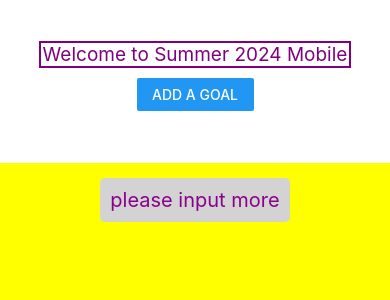
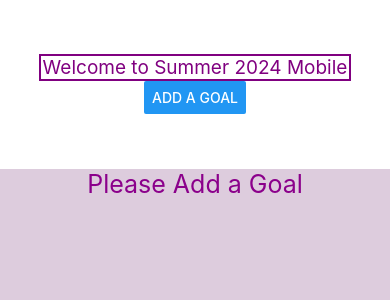
Before and after one commit to cold-flatwhite/Summer24, a React Native app: screen / in a window 390 px wide. Shown: the top 300 px of the page. Built offline with nearby package versions, Linux system fonts and the light colour scheme.

Commit message:
change some styles in App.js

```diff
--- a/App.js
+++ b/App.js
@@ -20,6 +20,7 @@ export default function App() {
 
   function handleInputData(data) {
     const newGoal = { text: data, id: Math.random() };
+    //use updater function when updating the state variable based on existing values
     setGoals((currentGoals) => {
       return [...currentGoals, newGoal];
     });
@@ -27,7 +28,7 @@ export default function App() {
     setModalVisible(false);
   }
 
-  function handleCancel() {
+  function dismissModal() {
     setModalVisible(false);
   }
 
@@ -43,8 +44,7 @@ export default function App() {
   return (
     <SafeAreaView style={styles.container}>
       <View style={styles.topContainer}>
-        <Header appName={appName} />
-        <View style={styles.buttonContainer}>
+        <Header appName={appName} theme="dark" />
         <Button
           title="Add a goal"
           onPress={() => {
@@ -52,11 +52,16 @@ export default function App() {
           }}
         />
       </View>
-      </View>
+
+      <Input
+        inputHandler={handleInputData}
+        isModalVisible={modalVisible}
+        cancelHandler={dismissModal}
+      />
 
       <View style={styles.bottomContainer}>
         {goals.length === 0 ? (
-          <Text style={styles.textStyle}>please input more</Text>
+          <Text style={styles.textStyle}>Please Add a Goal</Text>
         ) : (
           <FlatList
             renderItem={({ item }) => {
@@ -65,11 +70,6 @@ export default function App() {
             data={goals}
           />
         )}
-        <Input
-          inputHandler={handleInputData}
-          isModalVisible={modalVisible}
-          cancelHandler={handleCancel}
-        />
       </View>
 
       <StatusBar style="auto" />
@@ -83,6 +83,18 @@ const styles = StyleSheet.create({
     backgroundColor: "#fff",
     justifyContent: "center",
   },
+  textStyle: {
+    color: "darkmagenta",
+    fontSize: 25,
+  },
+  textContainer: {
+    color: "darkmagenta",
+    backgroundColor: "#aaa",
+    marginVertical: 15,
+    padding: 15,
+    borderRadius: 5,
+  },
+
   topContainer: {
     flex: 1,
     alignItems: "center",
@@ -90,34 +102,7 @@ const styles = StyleSheet.create({
   },
   bottomContainer: {
     flex: 4,
-    backgroundColor: "yellow",
+    backgroundColor: "#dcd",
     alignItems: "center",
-    width: "100%",
-    padding : 15
   },
-  buttonContainer: {
-    width: "30%",
-    marginVertical: 10,
-  },
-
-  textContainer: {
-    color: "darkmagenta",
-    padding: 15,
-  },
-
-
-  textStyle: {
-    color: "darkmagenta",
-    fontSize: 20,
-    padding: 10,
-    borderRadius: 5,
-    backgroundColor: "lightgrey",
-  },
-
-
-
-
-
-
-
 });
```
Lines whose indentation alone changed are shown as unchanged.
